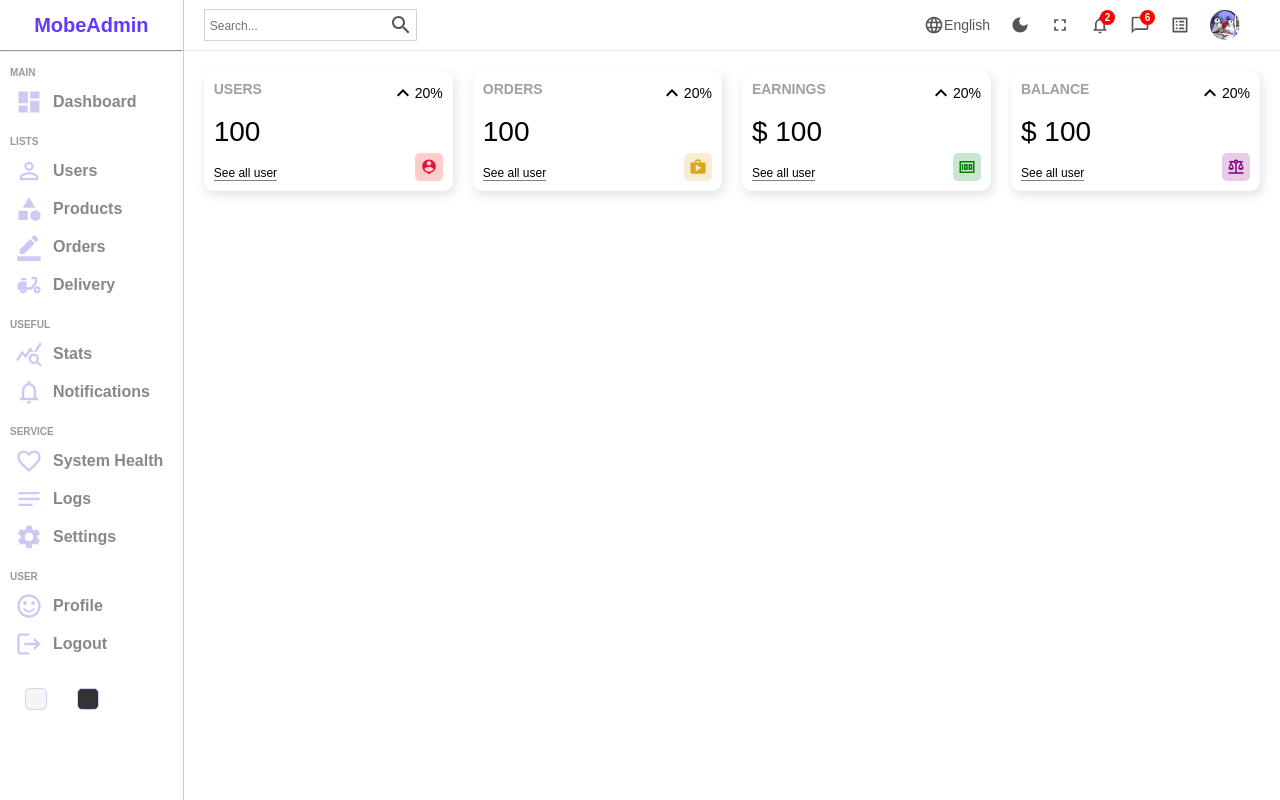
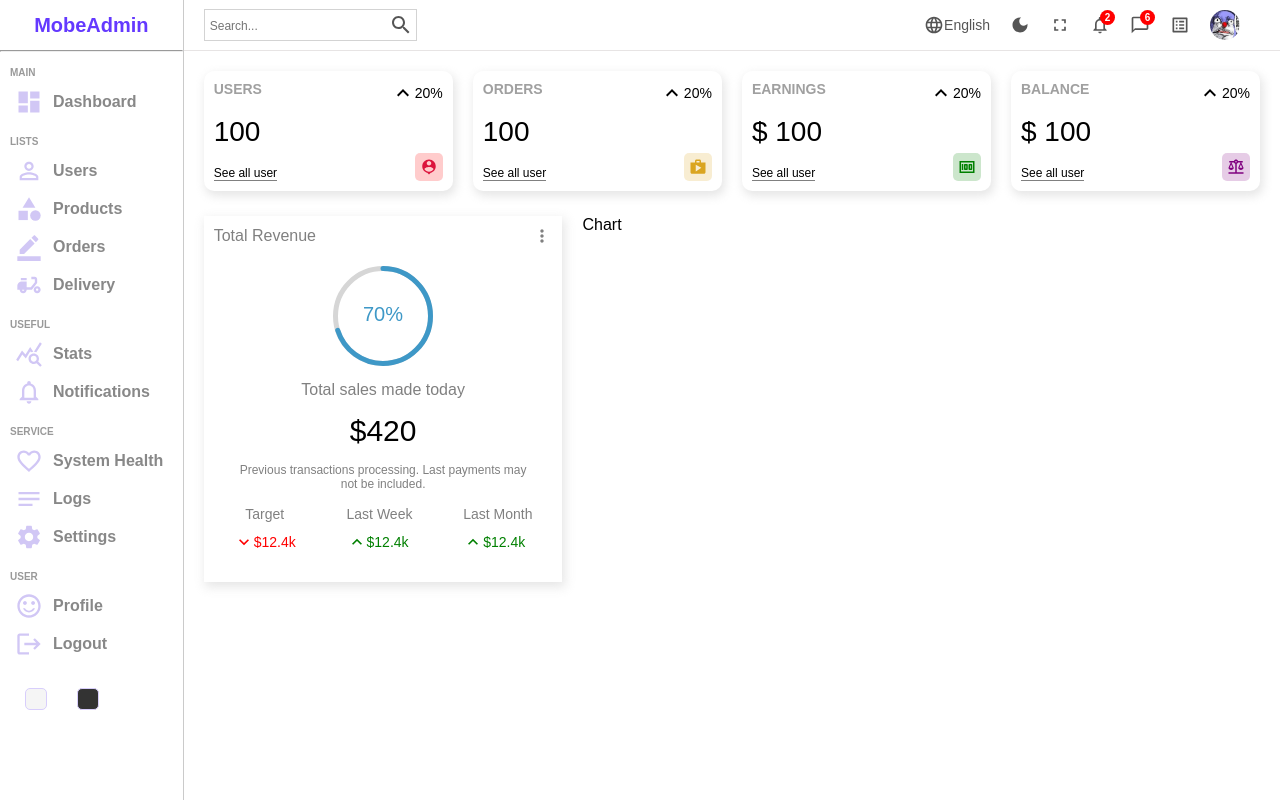
Before and after one commit to MobeTaxforfun/QuickAdmin, a React (Create React App) app: page / in a window 1280 px wide. Built offline with nearby package versions, Linux system fonts and the light colour scheme.

Commit message:
更新 Featured & Progress Bar

```diff
--- a/package.json
+++ b/package.json
@@ -11,6 +11,7 @@
     "@testing-library/react": "^13.3.0",
     "@testing-library/user-event": "^13.5.0",
     "react": "^18.2.0",
+    "react-circular-progressbar": "^2.1.0",
     "react-dom": "^18.2.0",
     "react-router-dom": "^6.3.0",
     "react-scripts": "5.0.1",
--- /dev/null
+++ b/src/components/chart/Chart.jsx
@@ -0,0 +1,9 @@
+import './chart.scss'
+
+const Chart = () => {
+    return (
+        <div className='chart'>Chart</div>
+    )
+}
+
+export default Chart
--- /dev/null
+++ b/src/components/chart/chart.scss
@@ -0,0 +1,4 @@
+.chart {
+
+    flex: 4;
+}
--- /dev/null
+++ b/src/components/featured/Featured.jsx
@@ -0,0 +1,52 @@
+import './featured.scss'
+import MoreVertIcon from "@mui/icons-material/MoreVert";
+import { CircularProgressbar } from "react-circular-progressbar";
+import "react-circular-progressbar/dist/styles.css";
+import KeyboardArrowDownIcon from "@mui/icons-material/KeyboardArrowDown";
+import KeyboardArrowUpOutlinedIcon from "@mui/icons-material/KeyboardArrowUpOutlined";
+
+const Featured = () => {
+    return (
+        <div className='featured'>
+            <div className="top">
+                <h1 className="title">Total Revenue</h1>
+                <MoreVertIcon fontSize="small" />
+            </div>
+            <div className="bottom">
+                <div className="featuredChart">
+                    <CircularProgressbar value={70} text={"70%"} strokeWidth={5} />
+                </div>
+                <p className="title">Total sales made today</p>
+                <p className="amount">$420</p>
+                <p className="desc">
+                    Previous transactions processing. Last payments may not be included.
+                </p>
+                <div className="summary">
+                    <div className="item">
+                        <div className="itemTitle">Target</div>
+                        <div className="itemResult negative">
+                            <KeyboardArrowDownIcon fontSize="small" />
+                            <div className="resultAmount">$12.4k</div>
+                        </div>
+                    </div>
+                    <div className="item">
+                        <div className="itemTitle">Last Week</div>
+                        <div className="itemResult positive">
+                            <KeyboardArrowUpOutlinedIcon fontSize="small" />
+                            <div className="resultAmount">$12.4k</div>
+                        </div>
+                    </div>
+                    <div className="item">
+                        <div className="itemTitle">Last Month</div>
+                        <div className="itemResult positive">
+                            <KeyboardArrowUpOutlinedIcon fontSize="small" />
+                            <div className="resultAmount">$12.4k</div>
+                        </div>
+                    </div>
+                </div>
+            </div>
+        </div>
+    )
+}
+
+export default Featured
--- /dev/null
+++ b/src/components/featured/featured.scss
@@ -0,0 +1,79 @@
+.featured {
+    flex: 2;
+    -webkit-box-shadow: 2px 4px 10px 1px rgba(0, 0, 0, 0.47);
+    box-shadow: 2px 4px 10px 1px rgba(201, 201, 201, 0.47);
+    padding: 10px;
+
+    .top {
+        display: flex;
+        align-items: center;
+        justify-content: space-between;
+        color: gray;
+
+        .title {
+            font-size: 16px;
+            font-weight: 500;
+        }
+    }
+
+    .bottom {
+        padding: 20px;
+        display: flex;
+        flex-direction: column;
+        align-items: center;
+        justify-content: center;
+        gap: 15px;
+
+        .featuredChart {
+            width: 100px;
+            height: 100px;
+        }
+
+        .title {
+            font-weight: 500;
+            color: gray;
+        }
+
+        .amount {
+            font-size: 30px;
+        }
+
+        .desc {
+            font-weight: 300;
+            font-size: 12px;
+            color: gray;
+            text-align: center;
+        }
+
+        .summary {
+            width: 100%;
+            display: flex;
+            align-items: center;
+            justify-content: space-between;
+
+            .item {
+                text-align: center;
+
+                .itemTitle {
+                    font-size: 14px;
+                    color: gray;
+                }
+
+                .itemResult {
+                    display: flex;
+                    align-items: center;
+                    margin-top: 10px;
+                    font-size: 14px;
+
+                    &.positive {
+                        color: green;
+                    }
+
+                    &.negative {
+                        color: red;
+                    }
+                }
+            }
+        }
+    }
+}
--- a/src/pages/home/Home.jsx
+++ b/src/pages/home/Home.jsx
@@ -1,6 +1,9 @@
+import Chart from "../../components/chart/Chart";
+import Featured from "../../components/featured/Featured";
 import Navbar from "../../components/navbar/Navbar";
 import Sidebar from "../../components/sidebar/Sidebar";
 import Widget from "../../components/widget/Widget";
+
 import "./home.scss";
 
 export const Home = () => {
@@ -15,6 +18,10 @@
                     <Widget type="earning" />
                     <Widget type="balance" />
                 </div>
+                <div className="charts">
+                    <Featured />
+                    <Chart />
+                </div>
             </div>
         </div>
     );
--- a/src/pages/home/home.scss
+++ b/src/pages/home/home.scss
@@ -5,10 +5,16 @@
 
         flex: 6;
 
-        .widgets {
+        .widgets,
+        .charts {
             display: flex;
             padding: 20px;
             gap: 20px;
         }
+
+        .charts {
+            padding: 5px 20px;
+        }
+
     }
 }
```
Also changed, not shown: 1 other file (tests, documents, lock files or other folders).
